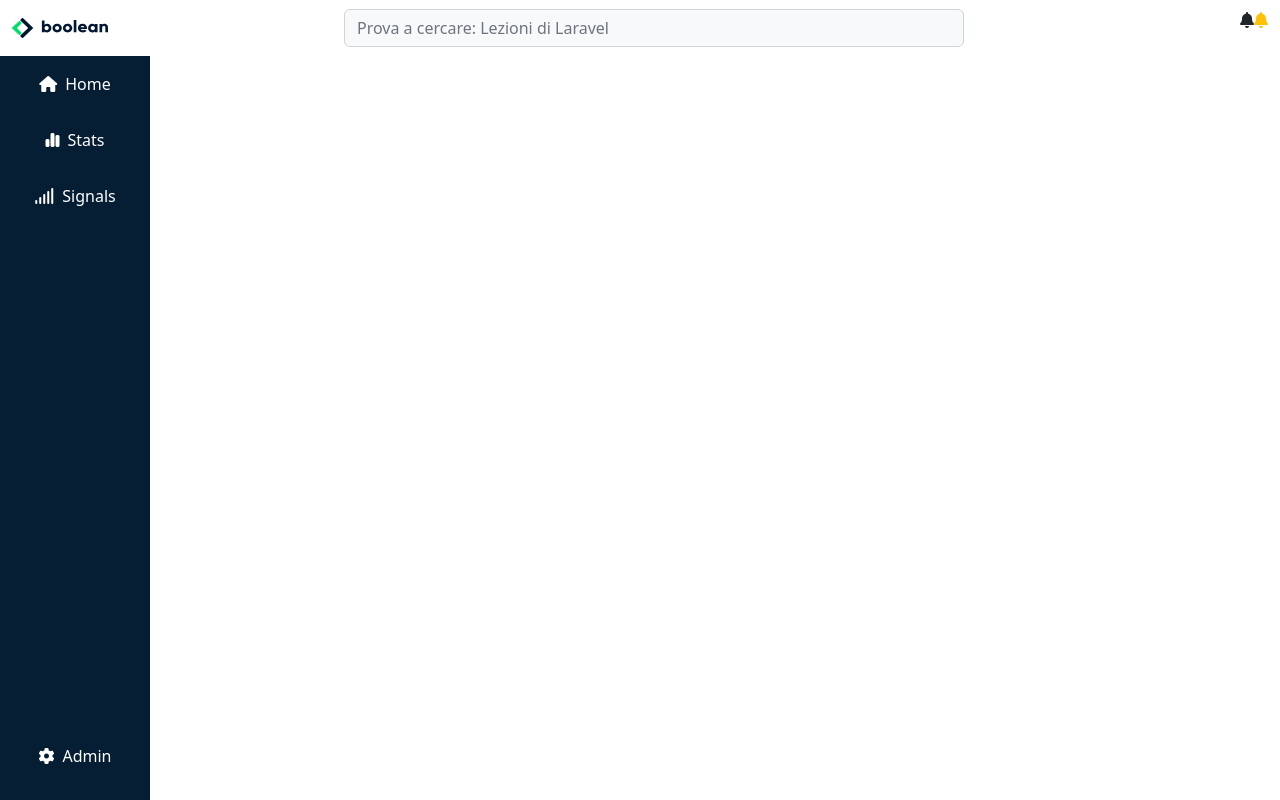
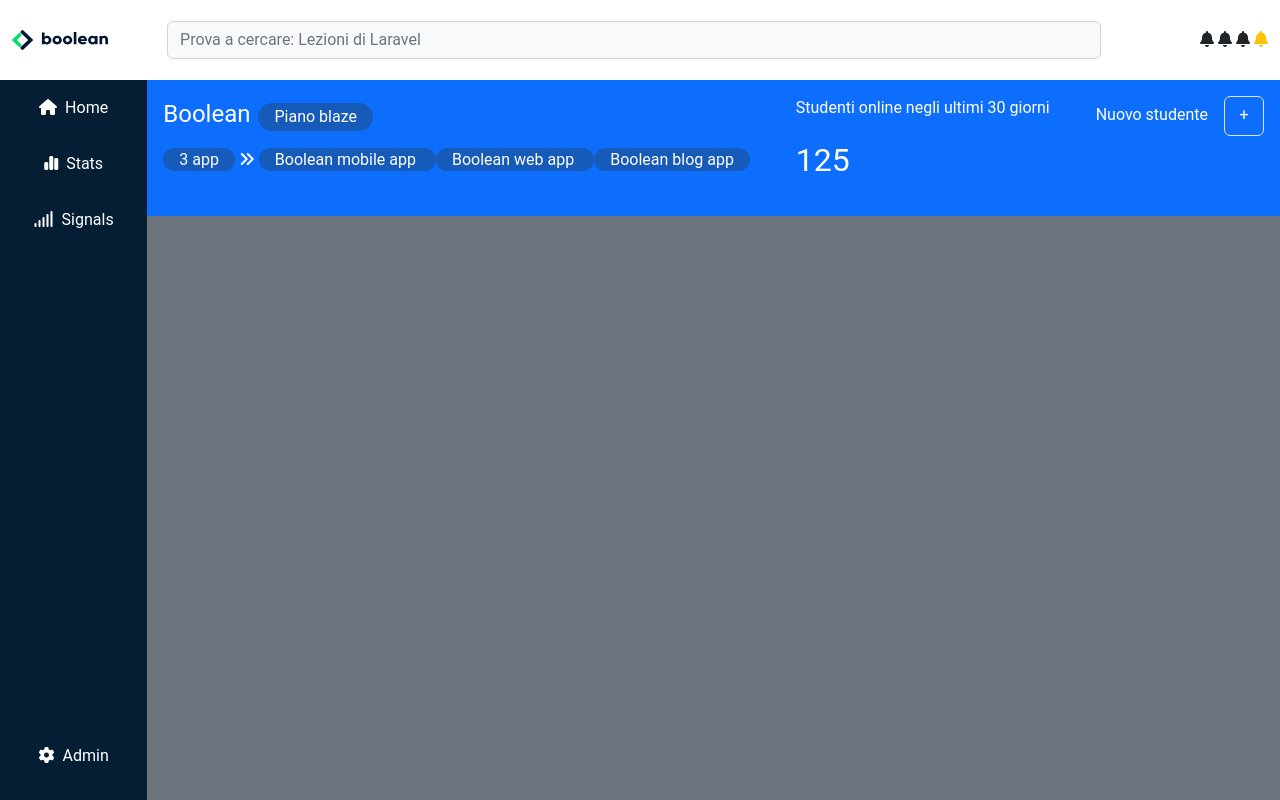
Before and after one commit to AlessioMontebello90/html-css-bootstrap-dashboard, a plain HTML site: page index.html in a window 1280 px wide. Drawn offline with nearby package versions, Linux system fonts and the light colour scheme.

Commit message:
add student part

```diff
--- a/index.html
+++ b/index.html
@@ -29,11 +29,13 @@
   </head>
   <body>
     <nav class="navbar navbar-expand-lg bg-white w-100">
-      <div class="container-fluid">
-        <img src="./img/mobile-logo.png" alt="mobile-logo" class="d-sm-none" />
-        <img src="./img/logo.svg" alt="logo-big" class="d-none d-sm-block" />
+      <div class="container-fluid align-items-center">
+        <div>
+          <img src="./img/mobile-logo.png" alt="logosmall" class="d-sm-none" />
+          <img src="img/logo.svg" alt="logobig" class="d-none d-sm-block" />
+        </div>
 
-        <form class="d-flex w-50" role="search">
+        <form class="d-flex w-70" role="search">
           <input
             class="form-control me-2 bg-light"
             type="search"
@@ -42,14 +44,20 @@
           />
         </form>
 
-        <div>
-          <ul class="nav-links">
-            <li><i class="fa-solid fa-bell"></i></li>
-            <li></li>
-            <li></li>
-            <li>
+        <ul class="menu text-end m-0">
+          <li class="d-none d-lg-inline">
+            <i class="fa-solid fa-bell"></i>
+          </li>
+          <li class="d-none d-lg-inline">
+            <i class="fa-solid fa-bell"></i>
+          </li>
+          <li class="d-none d-lg-inline">
+            <i class="fa-solid fa-bell"></i>
+          </li>
+
+          <li class="nav-item dropdown d-inline">
             <a
-                class="nav-link"
+              class=""
               href="#"
               role="button"
               data-bs-toggle="dropdown"
@@ -65,11 +73,9 @@
           </li>
         </ul>
       </div>
-      </div>
     </nav>
 
-    <!-- SIDEBAR -->
-
+    <main class="d-flex">
       <div
         id="sidebar"
         class="d-flex flex-column gap-3 pt-3 align-items-center text-white"
@@ -95,6 +101,47 @@
         </div>
       </div>
 
+      <div id="main" class="bg-secondary w-100">
+        <div
+          id="student-stat"
+          class="bg-primary text-white p-3 d-flex flex-column gap-2 flex-sm-row justify-content-between"
+        >
+          <div class="d-flex gap-3 align-items-baseline order-1 order-sm-3">
+            <p>Nuovo studente</p>
+            <span class="plus-btn p-2 border rounded text-center">+</span>
+          </div>
+
+          <div class="order-2 order-sm-1">
+            <div class="d-flex align-items-baseline">
+              <p class="fs-4 me-2">Boolean</p>
+              <span class="label bg-darkblue">
+                <p class="m-0">Piano blaze</p>
+              </span>
+            </div>
+            <div>
+              <p class="label bg-darkblue">3 app</p>
+              <i class="fa-solid fa-angles-right"></i>
+              <p class="label bg-darkblue d-none d-lg-inline">
+                Boolean mobile app
+              </p>
+              <p class="label bg-darkblue d-none d-lg-inline">
+                Boolean web app
+              </p>
+              <p class="label bg-darkblue d-none d-lg-inline">
+                Boolean blog app
+              </p>
+              <p class="label bg-darkblue d-lg-none">+</p>
+            </div>
+          </div>
+
+          <div class="order-3 order-sm-2">
+            <p>Studenti online negli ultimi 30 giorni</p>
+            <p class="fs-2">125</p>
+          </div>
+        </div>
+      </div>
+    </main>
+
     <!-- °°°°°°°°°°°°°°°°°°°°°°°°°°°°°°°°°°°°°°°°°°°°°°°°°°°°°°°°°°°°°° -->
     <!-- JAVASCRIPT -->
     <script
--- a/style/style.css
+++ b/style/style.css
@@ -1,14 +1,32 @@
+/* GENERAL */
+
+body {
+  font-family: roboto;
+}
+
 img {
   max-width: 100%;
 }
 
+.debug {
+  border: 1px solid red;
+}
+
+.bg-darkblue {
+  background-color: #165bba;
+}
+
 /* HEADER */
 
-.navbar [alt="logo-small"] {
+nav {
+  height: 80px;
+}
+
+.navbar [alt="logosmall"] {
   width: 3rem;
 }
 
-.navbar [alt="logo-big"] {
+.navbar [alt="logobig"] {
   width: 6rem;
 }
 
@@ -16,15 +34,49 @@ img {
   list-style: none;
 }
 
-.nav-links {
-  display: flex;
-  justify-content: space-between;
+/* SIDEBAR */
+
+main {
+  height: calc(100vh - 80px);
 }
 
-/* SIDEBAR */
-
 #sidebar {
-  width: 150px;
-  height: calc(100vh - 56px);
+  width: 80px;
+  height: 100%;
   background-color: #051e34;
 }
+
+/* MAIN CONTENT */
+
+#main {
+}
+
+.plus-btn {
+  width: 2.5rem;
+  height: 2.5rem;
+  line-height: 1.25rem;
+}
+
+.label {
+  padding: 0.1rem 1rem;
+  display: inline;
+  border-radius: 2rem;
+}
+
+/* MEDIA QUERY */
+
+@media screen and (min-width: 576px) {
+  form {
+    width: 75%;
+  }
+}
+
+@media screen and (min-width: 992px) {
+  #sidebar {
+    width: 13%;
+  }
+
+  form {
+    width: 75%;
+  }
+}
```
Lines whose indentation alone changed are shown as unchanged.
